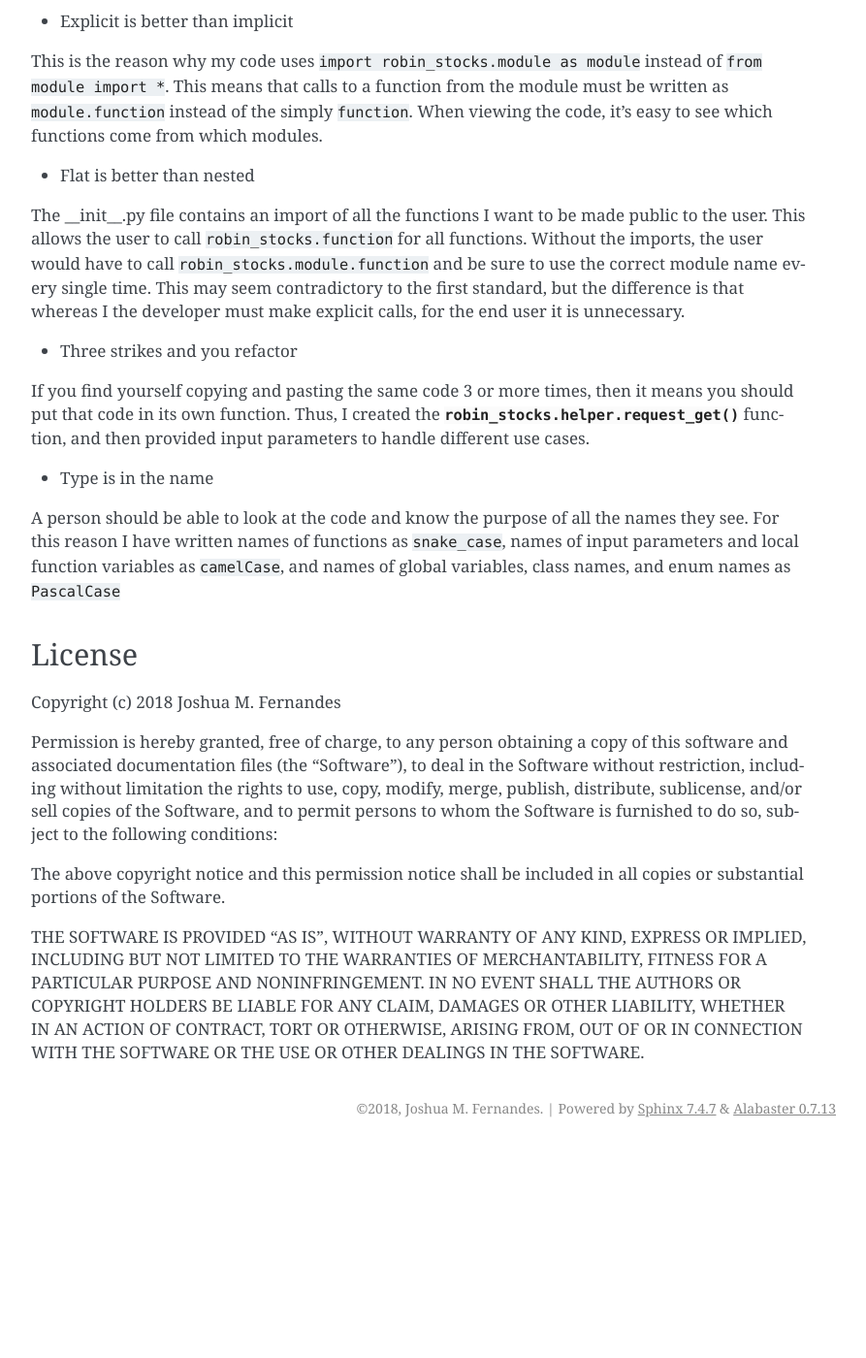
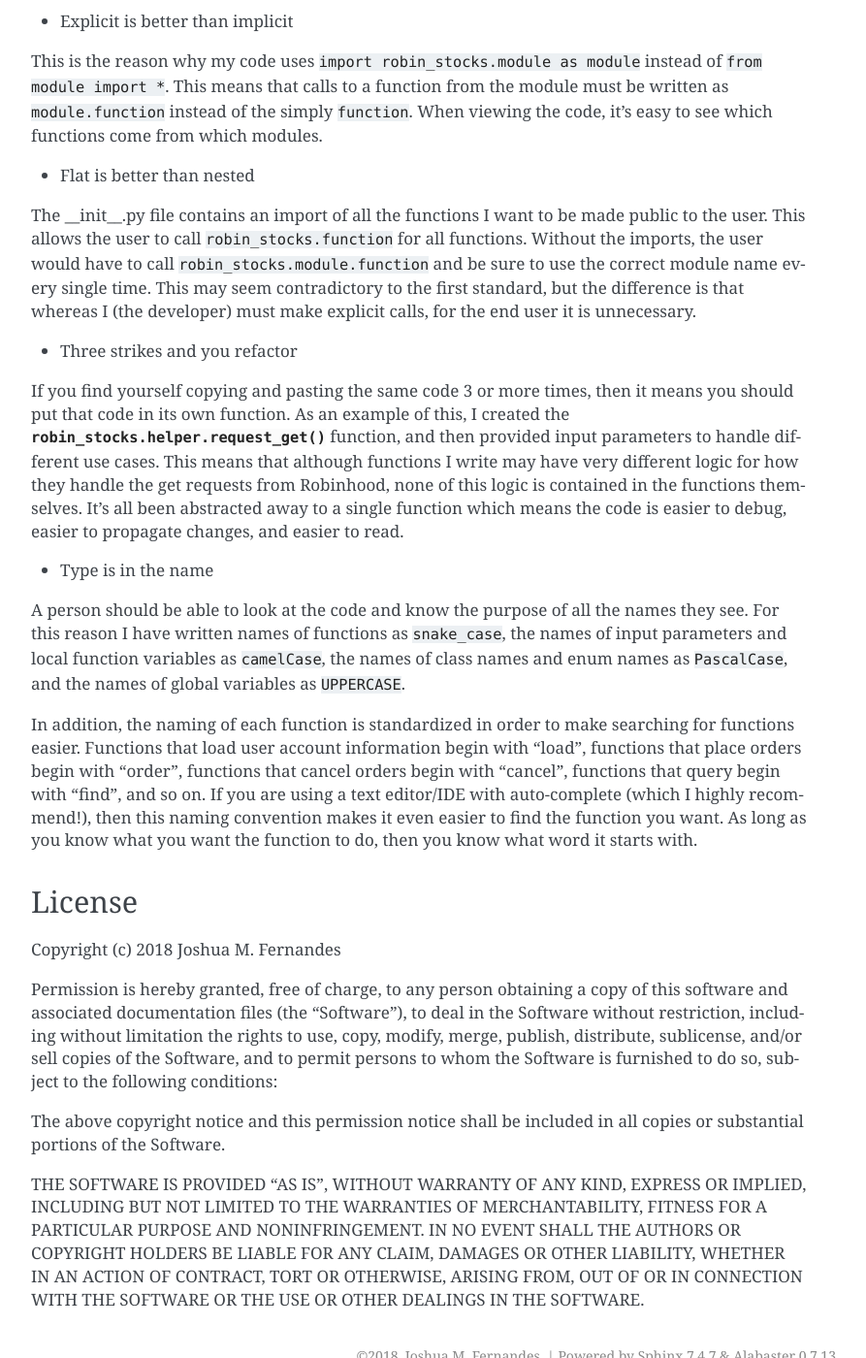
Before and after one commit to jmfernandes/robin_stocks, a Sphinx documentation site: the page built from docs/source/intro.rst, in a window 1280 px wide and 1400 px high, scrolled down 829 px. Shown: the whole window at 97% size, without its empty margins (318-1211 px from the left). Built offline with Sphinx 7.4.7, drawn with Linux system fonts in a browser that asks for light colours; before the commit the page ends 2011 px from its top, so only the background shows below that.

Commit message:
updated online docs

```diff
--- a/docs/source/intro.rst
+++ b/docs/source/intro.rst
@@ -23,20 +23,30 @@ This means that calls to a function from the module must be written as ``module.
 The __init__.py file contains an import of all the functions I want to be made public to the user. This allows
 the user to call ``robin_stocks.function`` for all functions. Without the imports, the user would have to call
 ``robin_stocks.module.function`` and be sure to use the correct module name every single time. This may seem contradictory
-to the first standard, but the difference is that whereas I the developer must make explicit calls, for the end user it is
+to the first standard, but the difference is that whereas I (the developer) must make explicit calls, for the end user it is
 unnecessary.
 
 * Three strikes and you refactor
 
 If you find yourself copying and pasting the same code 3 or more times, then it means you should put that code in
-its own function. Thus, I created the :func:`robin_stocks.helper.request_get` function, and then provided input parameters to
-handle different use cases.
+its own function. As an example of this, I created the :func:`robin_stocks.helper.request_get` function, and then provided input parameters to
+handle different use cases. This means that although functions I write may have very different logic for how they handle the get
+requests from Robinhood, none of this logic is contained in the functions themselves. It's all been abstracted away to a single function
+which means the code is easier to debug, easier to propagate changes, and easier to read.
 
 * Type is in the name
 
 A person should be able to look at the code and know the purpose of all the names they see. For this reason
-I have written names of functions as ``snake_case``, names of input parameters and local function variables as
-``camelCase``, and names of global variables, class names, and enum names as ``PascalCase``
+I have written names of functions as ``snake_case``, the names of input parameters and local function variables as
+``camelCase``, the names of class names and enum names as ``PascalCase``, and the names of global
+variables as ``UPPERCASE``.
+
+In addition, the naming of each function is standardized in order to make searching for functions easier. Functions that load user account
+information begin with "load", functions that place orders begin with "order", functions that cancel orders begin with "cancel",
+functions that query begin with "find", and so on. If you are using a text editor/IDE with auto-complete (which I highly recommend!),
+then this naming convention makes it even easier to find the function you want. As long as you know what you want the function to do,
+then you know what word it starts with.
+
 
 License
 -------
```
